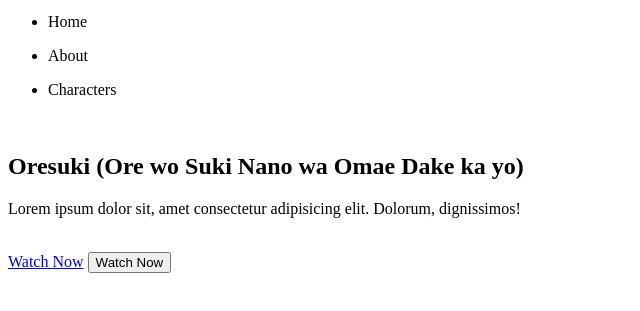
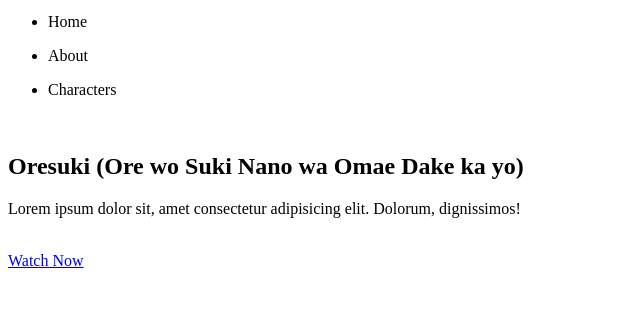
Before and after one commit to devajaybiswas/MyFavoriteAnime, a plain HTML site: page index.html in a window 1280 px wide. Shown: the part 29-340 px from the top of the page, without its empty margins (0-640 px from the left). Drawn offline with Linux system fonts and the light colour scheme.

Commit message:
Fix Watch Now

```diff
--- a/index.html
+++ b/index.html
@@ -27,6 +27,5 @@
     <h2> Oresuki (Ore wo Suki Nano wa Omae Dake ka yo) </h2>
     <p>Lorem ipsum dolor sit, amet consectetur adipisicing elit. Dolorum, dignissimos!</p> <br/>
     <a href="#" class="button-link">Watch Now</a>
-    <a href=""><button type="submit">Watch Now</button></a>
 </body>
 </html>
```
